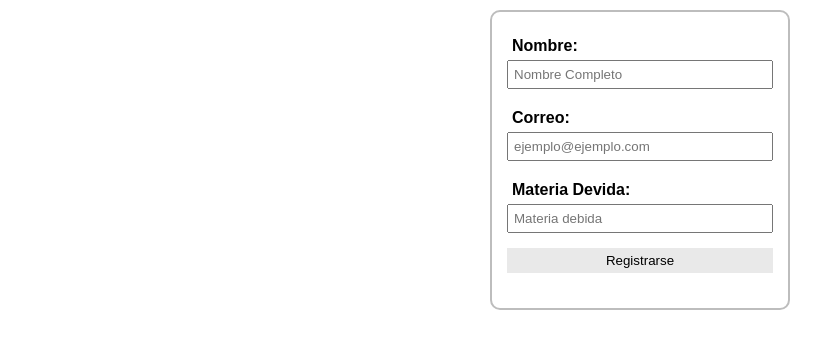
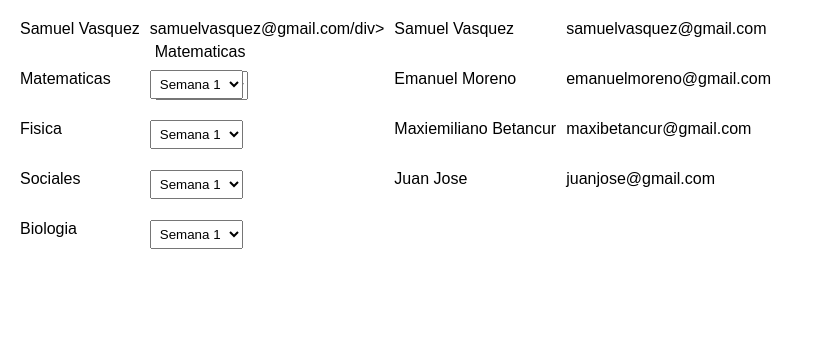
Before and after one commit to SamuelVasquezGonzalez/js-curso-mid, a plain HTML site: page index.html in a window 1280 px wide. Shown: the whole page, without its empty margins (0-832 px from the left). Drawn offline with Linux system fonts and the light colour scheme.

Commit message:
3ra Solucion de cofla

```diff
--- /dev/null
+++ b/cofla3.js
@@ -0,0 +1,58 @@
+const alumnos = [{
+    nombre: "Samuel Vasquez",
+    email: "samuelvasquez@gmail.com",
+    materia: "Matematicas"
+},{
+    nombre: "Emanuel Moreno",
+    email: "emanuelmoreno@gmail.com",
+    materia: "Fisica"
+},{
+    nombre: "Maxiemiliano Betancur",
+    email: "maxibetancur@gmail.com",
+    materia: "Sociales"
+},{
+    nombre: "Juan Jose",
+    email: "juanjose@gmail.com",
+    materia: "Biologia"
+},]
+
+
+const boton = document.querySelector(".boton-confirmar");
+
+for (alumno in alumnos){
+    let datos = alumnos[alumno];
+    let nombre = datos["nombre"];
+    let email = datos["email"];
+    let materia = datos["materia"];
+    let htmlCode = `
+    <div class="grid-item nombre">${nombre}</div>
+    <div class="grid-item correo">${email}</div>
+    <div class="grid-item materia">${materia}</div>
+    <div class="grid-item semana">
+        <select class="semana-elegida">
+            <option value="Semana 1">Semana 1</option>
+            <option value="Semana 2">Semana 2</option>
+            <option value="Semana 3">Semana 3</option>
+            <option value="Semana 4">Semana 4</option>
+        </select>
+    </div>`;
+
+    document.querySelector(".grid-container").innerHTML += htmlCode;
+};
+
+let container = document.querySelector(".grid-container");
+boton.addEventListener("click", ()=>{
+     let aceptar = confirm("¿Estas seguro que quieres confirmar los estudiantes?");
+     if(aceptar){
+        container.classList.add("list-confirmado");
+        let elementos = document.querySelectorAll(".semana");
+        let semanasElegidas = document.querySelectorAll(".semana-elegida");
+        boton.innerHTML = "Has CONFIRMADO!!";
+        for (elemento in elementos){
+            semana = elementos[elemento];
+            semana.innerHTML = semanasElegidas[elemento].value;
+        }
+     }
+});
+
+boton.removeEventListener("click");
--- a/css.css
+++ b/css.css
@@ -115,3 +115,10 @@ form label{
     color: rgb(236, 236, 236);
     text-align: center;
 }
+
+.grid-container{
+    display: grid;
+    grid-template-rows: 50px;
+    grid-template-columns: repeat(4, minmax(min-content, max-content));
+    grid-auto-rows: 50px;
+}
--- /dev/null
+++ b/css2.css
@@ -0,0 +1,34 @@
+.grid-container{
+    display: grid;
+    grid-template-rows: 50px;
+    grid-template-columns: repeat(4, minmax(min-content, max-content));
+    grid-auto-rows: 50px;
+}
+
+.grid-container .grid-item{
+    padding: 10px;
+    border: 1px solid black;
+    margin: 5px;
+}
+
+.boton-confirmar{
+    border: none;
+    background-color: rgb(212, 212, 212);
+    color: #000;
+    padding: 10px;
+    margin: 30px;
+}
+
+.boton-confirmar:hover{
+    background-color: rgb(194, 194, 194);
+}
+
+.boton-confirmar:active{
+    background-color: rgb(121, 121, 121);
+    color: #fff;
+}
+
+.list-confirmado{
+    padding: 20px;
+    background-color: rgb(216, 216, 216);
+}
--- a/index.html
+++ b/index.html
@@ -12,7 +12,7 @@
     <!-- <div class="container">
     </div> -->
 
-    <button class="button">Apretame</button>
+    <!-- <button class="button">Apretame</button> -->
     <!-- <img src="https://i.pinimg.com/originals/dc/1f/15/dc1f1567480052a8f312d916e50a5c1a.jpg" class="imagen"> -->
 
     <!-- <p>Lorem ipsum dolor sit amet consectetur adipisicing elit. Temporibus eaque repellendus sed tempore est totam molestias nihil, aut numquam saepe quidem! Facilis quia, sunt eos est maiores dicta voluptates inventore.
@@ -43,7 +43,7 @@
         <input type="text" class="pene">
         <div class="contenido"></div> -->
 
-       <form action="" class="cofla2">
+       <!-- <form action="" class="cofla2">
            <label for="nombre">Nombre:</label>
            <input type="text" placeholder="Nombre Completo" id="nombre" required>
            <label for="correo">Correo:</label>
@@ -52,9 +52,23 @@
             <input type="text" placeholder="Materia debida" id="materia" required>
             <input type="submit" value="Registrarse" id="registrar">
        </form>
-       <div class="resultado"></div>
+       <div class="resultado"></div> -->
+
+       <div class="grid-container">
+           <div class="nombre">Samuel Vasquez</div>
+           <div class="correo">samuelvasquez@gmail.com/div>
+           <div class="materia">Matematicas</div>
+           <div class="semana">
+               <select class="semana-elegida">
+                   <option value="1">Semana 1</option>
+                   <option value="2">Semana 2</option>
+               </select>
+           </div>
+       </div>
+
     <!-- SEPARADOR -->
-    <script src="cofla2.js"></script>
+    <script src="cofla3.js"></script>
+    <!-- <script src="cofla2.js"></script> -->
     <!-- <script src="eventos.js"></script> -->
     <!-- <script src="cofla1.js"></script> -->
     <!-- <script src="objetowindow.js"></script> -->
```
Also changed, not shown: cofla3.html (added, +19 -0 lines).
